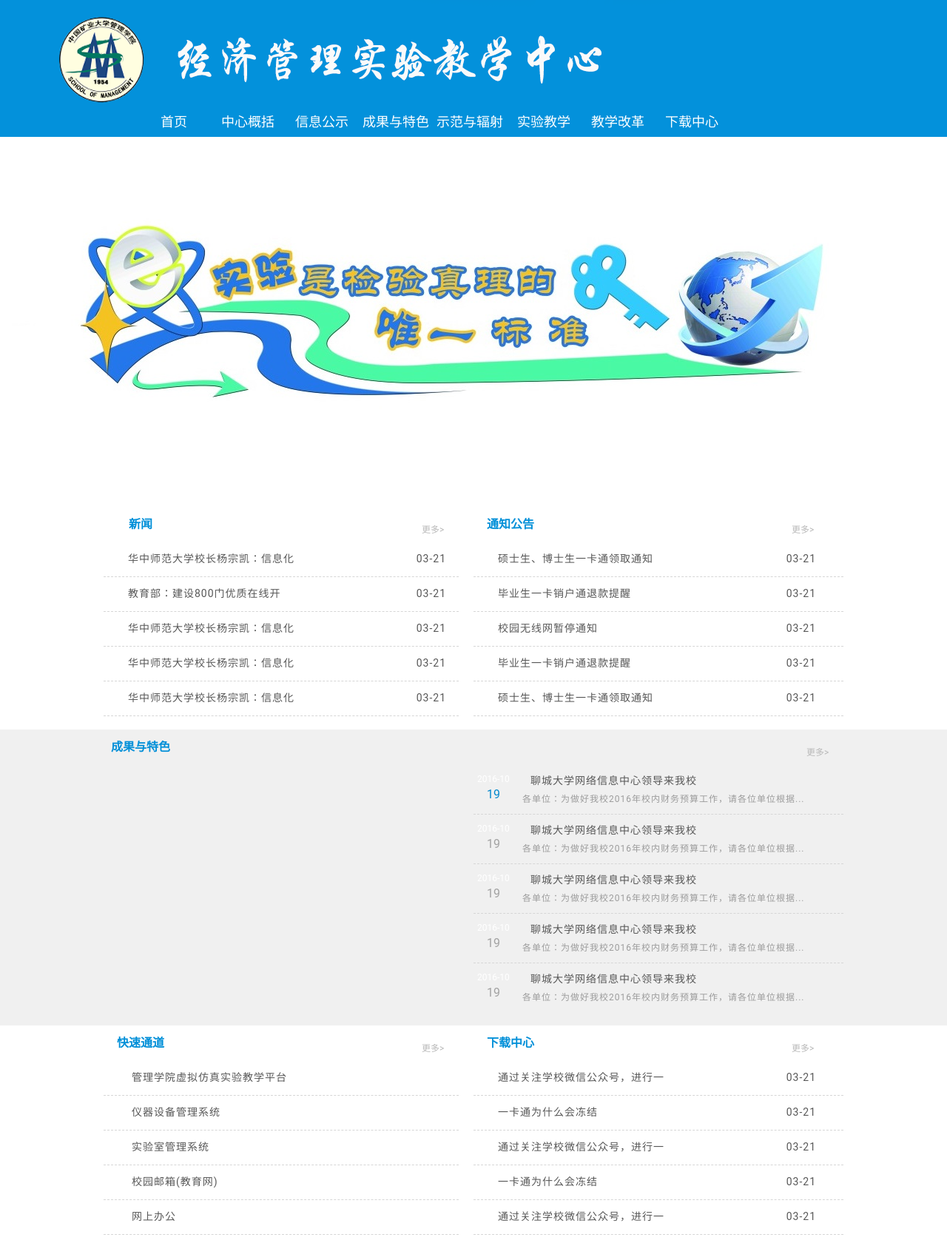
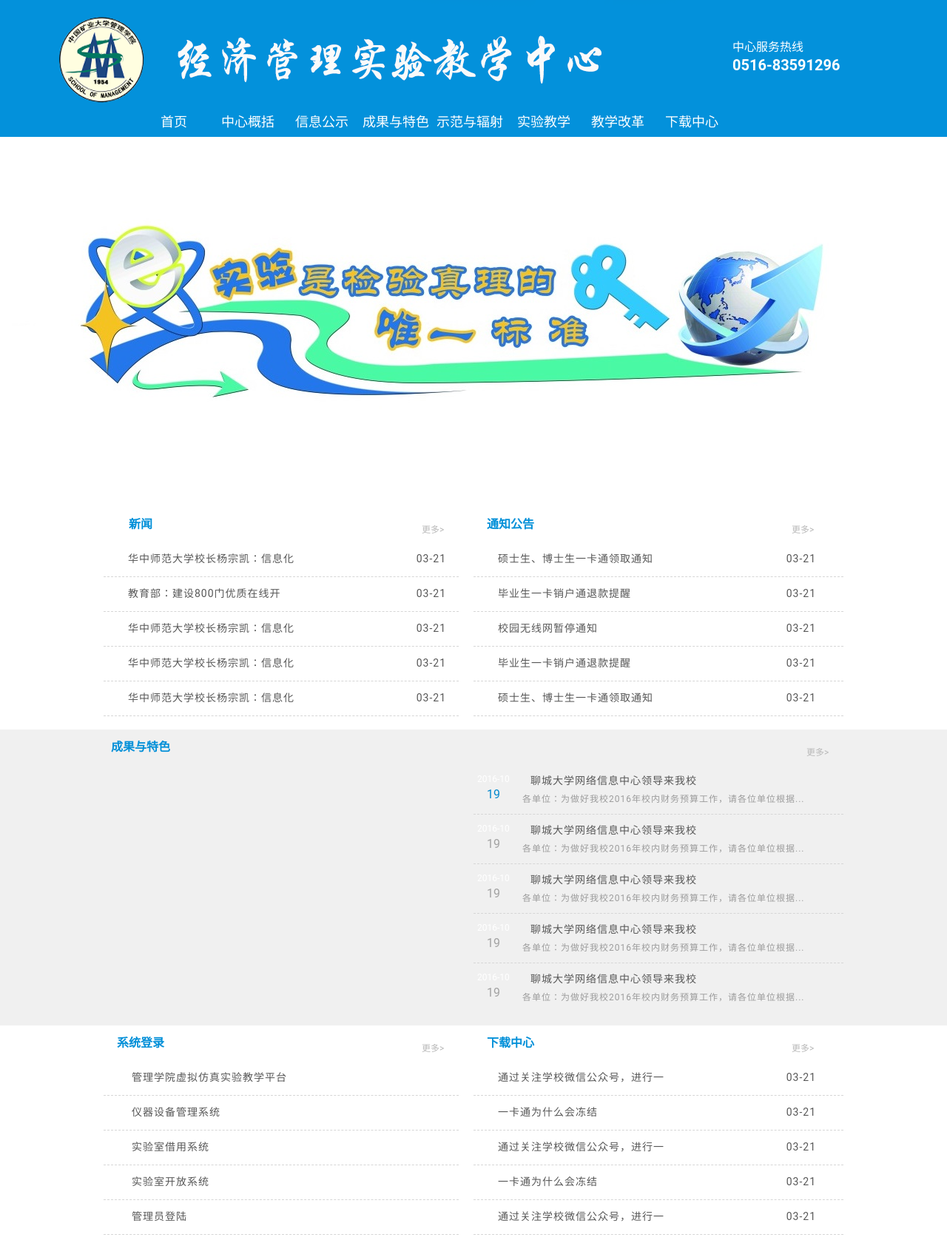
Before and after one commit to EconomicManagementSystem/EconomicManagementSystem, a plain HTML site: page index.html in a window 1280 px wide. Shown: the whole page at 74% size. Drawn offline with Linux system fonts and the light colour scheme.

Commit message:
Add files via upload

```diff
--- a/index.html
+++ b/index.html
@@ -10,8 +10,16 @@
 <body>
     <div class="headCenter" id="headCenter">
         <div class="headMenu" id="headMenu">
-
-
+            <div class="headMenuTelLogo">
+            </div>
+            <div class="headMenuTelCenter">
+                <div class="headMenu01" id="headMenu01">
+                    中心服务热线
+                </div>
+                <div class="headMenu02" id="headMenu02">
+                    0516-83591296
+                </div>
+            </div>
         </div>
         <div class="index_top_out">
             <div class="index_top">
@@ -49,6 +57,7 @@
                                 <li><a href="Detail10.html" title="实验课件">实验课件</a></li>
                                 <li><a href="Detail9.html" title="实验案例">实验案例</a></li>
                                 <li><a href="Detail10.html" title="实验报告">实验报告</a></li>
+                                <li><a href="Detail10.html" title="实验报告">视频教学</a></li>
                             </ul>
                         </li>
                         <li><a href="list6.html">教学改革</a>
@@ -396,7 +405,7 @@
                 <div class="index06">
                     <div class="index06left">
                         <h4 class="h4">
-                            快速通道
+                            系统登录
                         </h4>
                     </div>
                     <div class="index06right">
@@ -424,7 +433,7 @@
                         <dl>
                             <dt class="kuaidt"></dt>
                             <dd>
-                                <a href="#" class="title03" title="网上办公">实验室管理系统</a>
+                                <a href="#" class="title03" title="网上办公">实验室借用系统</a>
                             </dd>
                         </dl>
                     </li>
@@ -432,7 +441,7 @@
                         <dl>
                             <dt class="kuaidt"></dt>
                             <dd>
-                                <a href="#" class="title03" title="校园邮箱(教育网)">校园邮箱(教育网)</a>
+                                <a href="#" class="title03" title="校园邮箱(教育网)">实验室开放系统</a>
                             </dd>
                         </dl>
                     </li>
@@ -440,7 +449,7 @@
                         <dl>
                             <dt class="kuaidt"></dt>
                             <dd>
-                                <a href="#" class="title03" title="网上办公">网上办公</a>
+                                <a href="#" class="title03" title="网上办公">管理员登陆</a>
                             </dd>
                         </dl>
                     </li>
@@ -532,7 +541,7 @@
         <div class="foot_main">
             <p>
                 <label>
-                    版权所有：中国矿业大学管理学院
+                    版权所有：中国矿业大学管理学院实验中心
                 </label>
                 &nbsp;&nbsp;&nbsp;&nbsp;&nbsp;&nbsp;&nbsp;&nbsp;
                 <label>
@@ -541,7 +550,7 @@
             </p>
             <p>
                 <label>
-                    地址：江苏省徐州市
+                    地址：江苏省徐州市中国矿业大学管理学院
                 </label>
                 &nbsp;&nbsp;&nbsp;&nbsp;&nbsp;&nbsp;&nbsp;&nbsp;
 
```
